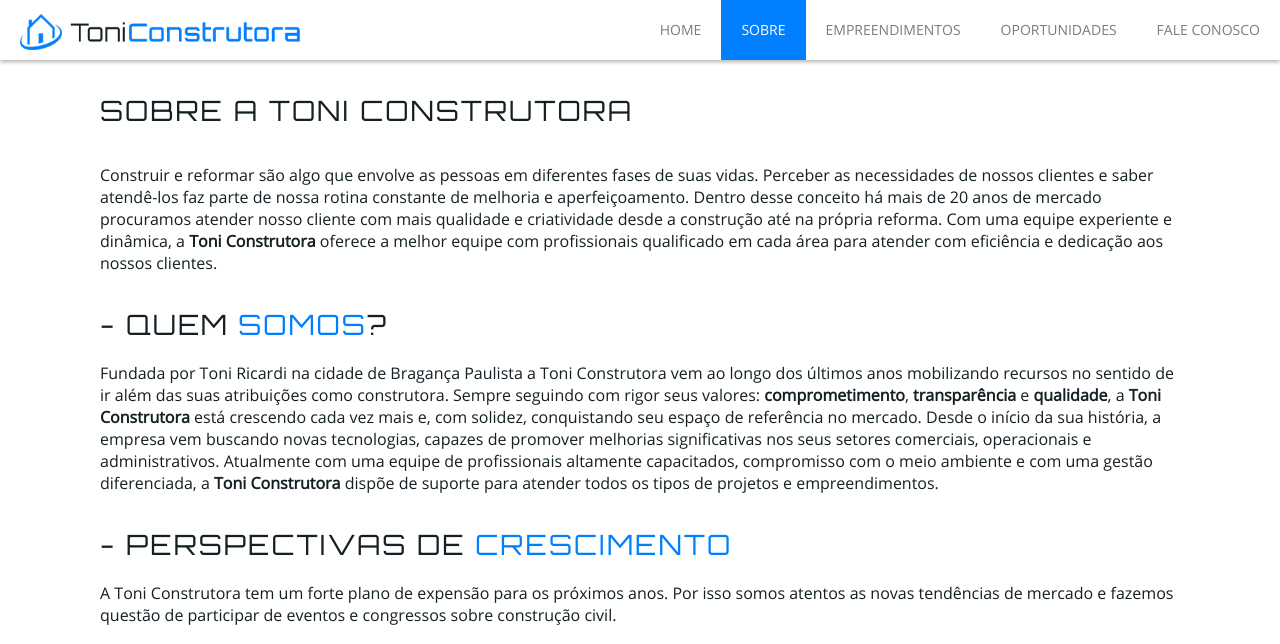
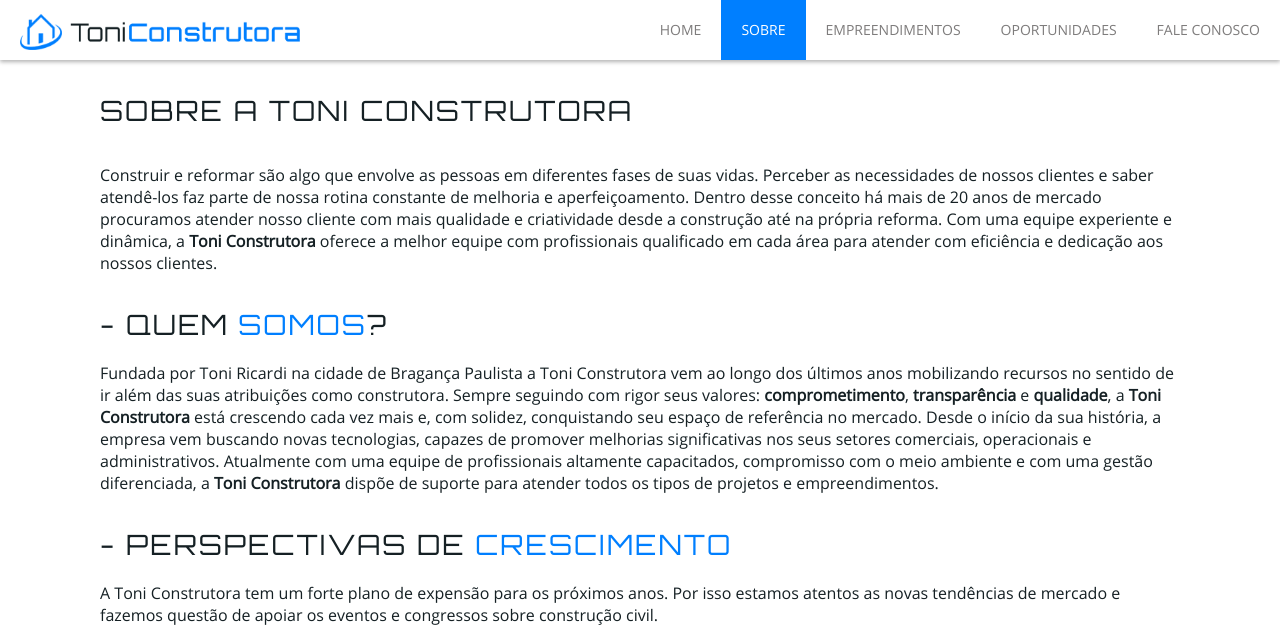
Before and after one commit to toniricardi/toniricardi.github.io, a Jekyll site: the page built from sobre.html, in a window 1280 px wide. Shown: the top 644 px of the page. Built offline with Jekyll 4.4.1, drawn with Linux system fonts in a browser that asks for light colours; some web fonts are replaced.

Commit message:
modify text

```diff
--- a/sobre.html
+++ b/sobre.html
@@ -13,7 +13,7 @@
 	Desde o início da sua história, a empresa vem buscando novas tecnologias, capazes de promover melhorias significativas nos seus setores comerciais, operacionais e administrativos. Atualmente com uma equipe de profissionais altamente capacitados, compromisso com o meio ambiente e com uma gestão diferenciada, a <strong>Toni Construtora</strong> dispõe de suporte para atender todos os tipos de projetos e empreendimentos.</p>
 
 	<h2 class="page-title">- Perspectivas de <span class="dest">crescimento</span></h2>
-	<p>A Toni Construtora tem um forte plano de expensão para os próximos anos. Por isso somos atentos as novas tendências de mercado e fazemos questão de participar de eventos e congressos sobre construção civil.</p>
+	<p>A Toni Construtora tem um forte plano de expensão para os próximos anos. Por isso estamos atentos as novas tendências de mercado e fazemos questão de apoiar os eventos e congressos sobre construção civil.</p>
 
 	<p><em>Registro da participação da <b>Toni Construtora na Constrosul 2016</b></em></p>
 
```
